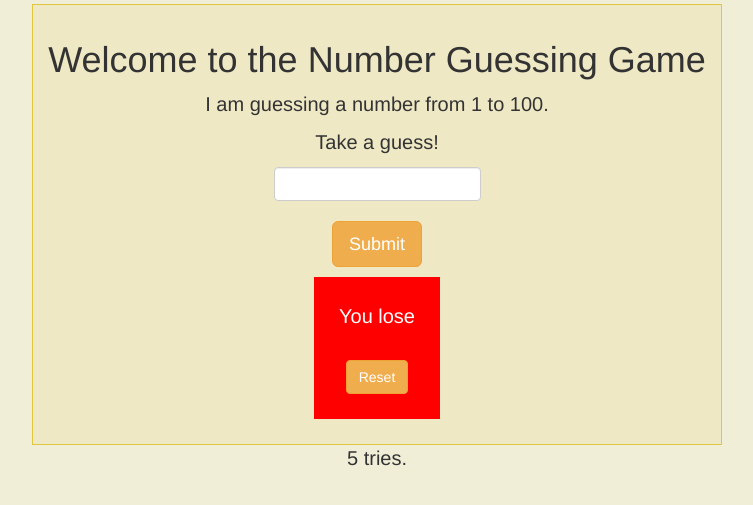
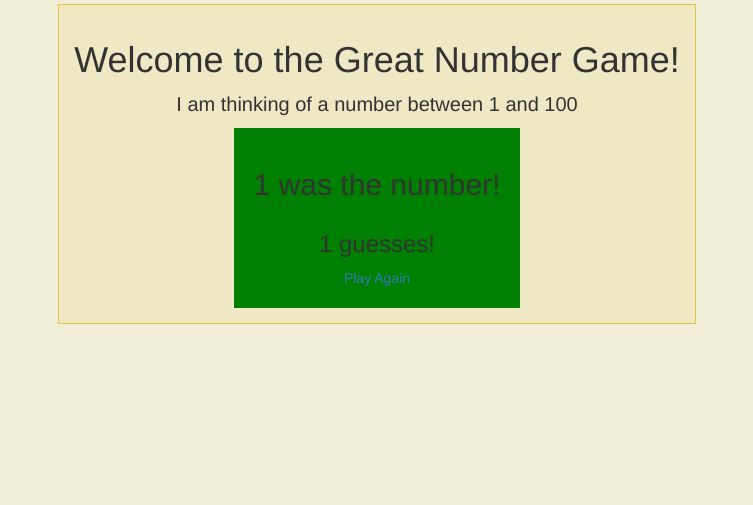
Before and after one commit to jetakasabaqi/Great-Number-Game, a Flask app: page / in a window 1280 px wide. Shown: the top 505 px of the page, without its empty margins (263-1016 px from the left). Run offline with Flask 2, Linux system fonts and the light colour scheme; the visitor is signed in with stand-in values (Sample User, id 1); some libraries are stand-ins or nearby versions.

Commit message:
removing the blocks

```diff
--- a/server.py
+++ b/server.py
@@ -6,33 +6,40 @@ app.secret_key = 'secretkey'
 
 @app.route('/')
 def index():
+    game_info = {
+        "message": None,
+        "css_class": None
+    }
     if 'generated' not in session:
         session['generated'] = random.randint(1,100)
-    else:
-        pass
     if "tries" not in session:
         session['tries'] = 0
-    if session['tries'] == 5:
-         flash('You lose', 'game_lost')
 
-    return render_template('index.html')
+
+    if "guess" not in session:
+        game_info["message"] = "Take a guess!"
+        game_info['css_class'] = "yellow"
+    elif int(session['tries']) > 4:
+        game_info["message"] = "You lose!"
+        game_info["css_class"] = "red"
+    elif int(session["guess"] )> int(session["generated"]):
+        game_info["message"] = "Too high!"
+        game_info['css_class'] = "red"
+    elif int(session["guess"]) < int(session["generated"]):
+        game_info["message"] = "Too low!"
+        game_info['css_class'] = "red"
+    else:
+        game_info["message"] = f"{session['generated']} was the number!"
+        game_info['css_class'] = "green"
+
+    return render_template('index.html',info = game_info)
 
 
 
-@app.route('/guess_number', methods=['POST'])
+@app.route('/process', methods=['POST'])
 def create_user():
-    guess = request.form['guessed_number']
-    print(session['generated'])
-    if int(guess) == int(session['generated']):
-        flash('Correct', 'success')
-        return redirect('/')
-    elif int(guess) > int(session['generated']):
-        flash('Too high', 'error')
-    else:
-        flash('Too low', 'error')
-
-
-    session['tries'] = session['tries'] + 1
+    session['guess'] = request.form['guessed_number']
+    session['tries'] += 1
     return redirect("/")
 
 @app.route('/reset', methods=['GET', 'POST'])
--- a/static/index.css
+++ b/static/index.css
@@ -37,3 +37,24 @@ button{
     padding: 25px;
     margin: 10px;
 }
+
+.input-container {
+    display: flex;
+    flex-direction: column;
+    align-items: center;
+    padding: 20px;
+
+  }
+
+  .yellow {
+    background-color: rgb(238, 232, 197);
+  }
+
+  .red {
+    background-color: red;
+    color: white;
+  }
+
+  .green {
+    background-color: green;
+  }
--- a/templates/index.html
+++ b/templates/index.html
@@ -9,53 +9,23 @@
     <title>Great Number Game</title>
 </head>
 <body>
-    <main role="main" class="inner cover">
-        <h1 clas="cover-heading">Welcome to the Number Guessing Game</h1>
-        <p> I am guessing a number from 1 to 100.</p>
-        <p>Take a guess!</p>
-        <form action="/guess_number" method="POST">
-        <input class="form-control" type="number" name="guessed_number">
-        {% with errors = get_flashed_messages(category_filter=["error"]) %}
-        {% if errors %}
-        <div class="error">
-            {%- for msg in errors %}
-            <p>{{ msg }}</p>
-            {% endfor -%}
+    <main role="main" class="inner cover main-container">
+        <h1 clas="cover-heading">Welcome to the Great Number Game!</h1>
+        <p>I am thinking of a number between 1 and 100</p>
+        <div class="input-container {{ info['css_class'] }}">
+          <h2>{{ info['message'] }}</h2>
+          <h3>{{ session["tries"] }} guesses!</h3>
+          {% if session['guess'] == session['generated'] or session["tries"] > 4 %}
+            <a href="/reset" class="button button-primary">Play Again</a>
+          {% else %}
+            <form action="/process" method="post">
+              <input type="number" class="form-control" name="guessed_number" >
+              <button type='submit' name='reset' class="btn btn-warning"value='Reset'>Guess
+            </form>
+          {% endif %}
         </div>
-        {% endif %}
-        {% endwith %}
-        {% if not successes %}
-        <button class= "btn btn-lg  btn-warning " type="submit">Submit</button>
-        {% endif %}
-    </form>
+    </main>
 
 
-	{% with successes = get_flashed_messages(category_filter=["success"]) %}
-	{% if successes %}
-	<div class="success">
-		{%- for msg in successes %}
-		<p>{{ msg }}</p>
-		{% endfor -%}
-		<form action='/reset' method='post'>
-            <button type='submit' name='reset' class="btn btn-warning"value='Reset'>Reset
-		</form>
-	</div>
-	{% endif %}
-    {% endwith %}
-
-    {% with game_losts = get_flashed_messages(category_filter=["game_lost"]) %}
-	{% if game_losts %}
-	<div class="error">
-		{%- for msg in game_losts %}
-		<p>{{ msg }}</p>
-		{% endfor -%}
-		<form action='/reset' method='post'>
-            <button type='submit' name='reset' class="btn btn-warning"value='Reset'>Reset
-		</form>
-	</div>
-	{% endif %}
-	{% endwith %}
-    </main>
-    <p>{{session['tries']}} tries.</p>
 </body>
 </html>
```
